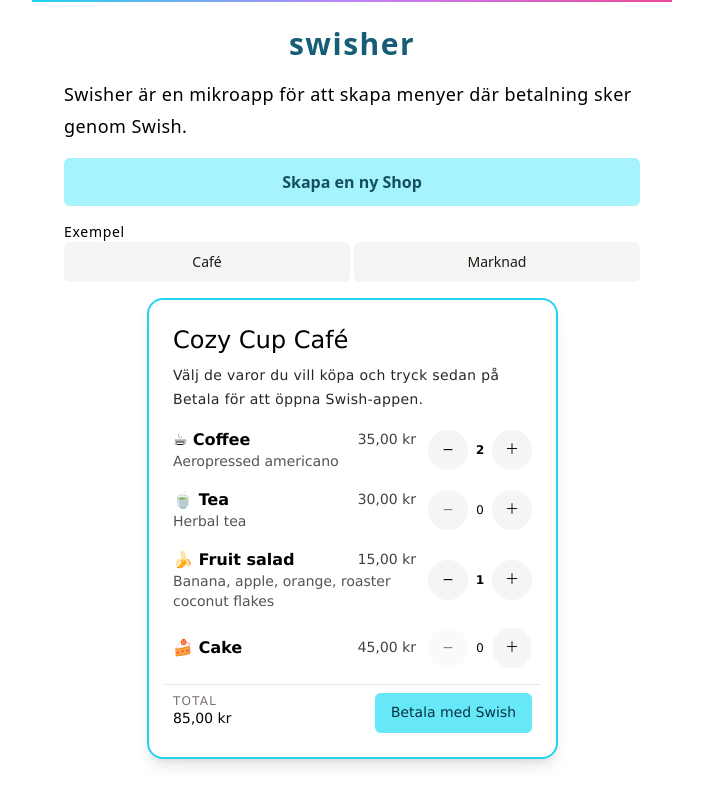
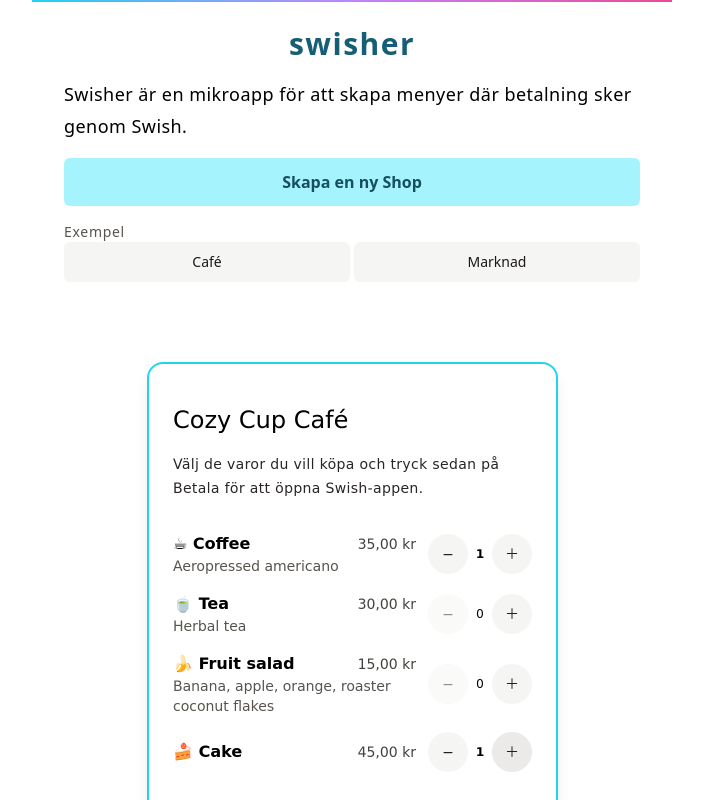
Before and after one commit to carlbarrdahl/swisher, a Next.js app: page / in a window 1280 px wide. Shown: the top 800 px of the page, without its empty margins (288-991 px from the left). Built offline with nearby package versions, Linux system fonts and the light colour scheme.

Commit message:
Design adjustments

```diff
--- a/app/_components/cart.tsx
+++ b/app/_components/cart.tsx
@@ -73,7 +73,7 @@
       <div className="flex justify-between border-t bg-white p-2">
         <div>
           <div className="text-xs uppercase tracking-widest text-gray-500">
-            Total
+            Att betala
           </div>
           <div className="text-sm">{formatMoney(totalAmount, "sek")}</div>
         </div>
--- a/app/_components/shop-header.tsx
+++ b/app/_components/shop-header.tsx
@@ -20,7 +20,7 @@
   return (
     <header className="flex gap-2 items-center justify-between mb-2">
       <Button as={Link} href="/shop/new">
-        ← Redigera
+        ‹ Redigera
       </Button>
       <Button as={Link} href={`/shop/${encoded}/qr`} target="_blank">
         Visa QR
--- a/app/_components/ui/Button.tsx
+++ b/app/_components/ui/Button.tsx
@@ -4,7 +4,7 @@
 export const Button = createComponent(
   "button",
   tv({
-    base: "inline-flex items-center justify-center whitespace-nowrap rounded-md text-sm font-medium ring-offset-background transition-colors focus-visible:outline-none focus-visible:ring-2 focus-visible:ring-ring focus-visible:ring-offset-2 disabled:pointer-events-none disabled:opacity-50",
+    base: "inline-flex transition-200 items-center justify-center whitespace-nowrap rounded-md text-sm font-medium ring-offset-background transition-colors focus-visible:outline-none focus-visible:ring-2 focus-visible:ring-ring focus-visible:ring-offset-2 disabled:pointer-events-none disabled:opacity-50",
     variants: {
       variant: {
         primary: "bg-primary-200 text-primary-900 hover:bg-primary-300/80 ",
--- a/app/page.tsx
+++ b/app/page.tsx
@@ -23,8 +23,9 @@
             Skapa en ny Shop
           </Button>
         </div>
+
         <div className="">
-          <h3 className="text-sm tracking-wider">Exempel</h3>
+          <h3 className="text-sm tracking-wider text-gray-600">Exempel</h3>
           <div className="flex gap-1">
             <Button className="w-full" as="a" href={`/shop/${demoURL}`}>
               Café
@@ -32,6 +33,7 @@
             <Button className="w-full">Marknad</Button>
           </div>
         </div>
+        <div className="py-16">
           <div className="flex justify-center">
             <div className="border-2 p-4 border-primary-400 rounded-2xl shadow-lg">
               {/* <div className="bg-gradient-to-r p-0.5 rounded-2xl from-cyan-400 via-green-400  to-pink-500"> */}
@@ -44,7 +46,7 @@
               />
             </div>
           </div>
-
+        </div>
         <footer className="pt-8 text-xs flex flex-col items-center">
           <div>
             Swisher är gratis &{" "}
--- a/app/shop/[encoded]/page.tsx
+++ b/app/shop/[encoded]/page.tsx
@@ -16,8 +16,8 @@
     <>
       <div className="p-2">
         <ShopHeader shop={shop} encoded={encoded} />
-        <h1 className="text-2xl mb-2">{shop.name}</h1>
-        <p className="text-gray-800 text-sm leading-6 tracking-wide">
+        <h1 className="text-2xl pt-4 pb-4">{shop.name}</h1>
+        <p className="text-gray-800 text-sm leading-6 tracking-wide mb-4">
           Välj de varor du vill köpa och tryck sedan på Betala för att öppna
           Swish-appen.
         </p>
```
Also changed, not shown: public/swisher.png. Lines whose indentation alone changed are shown as unchanged.
